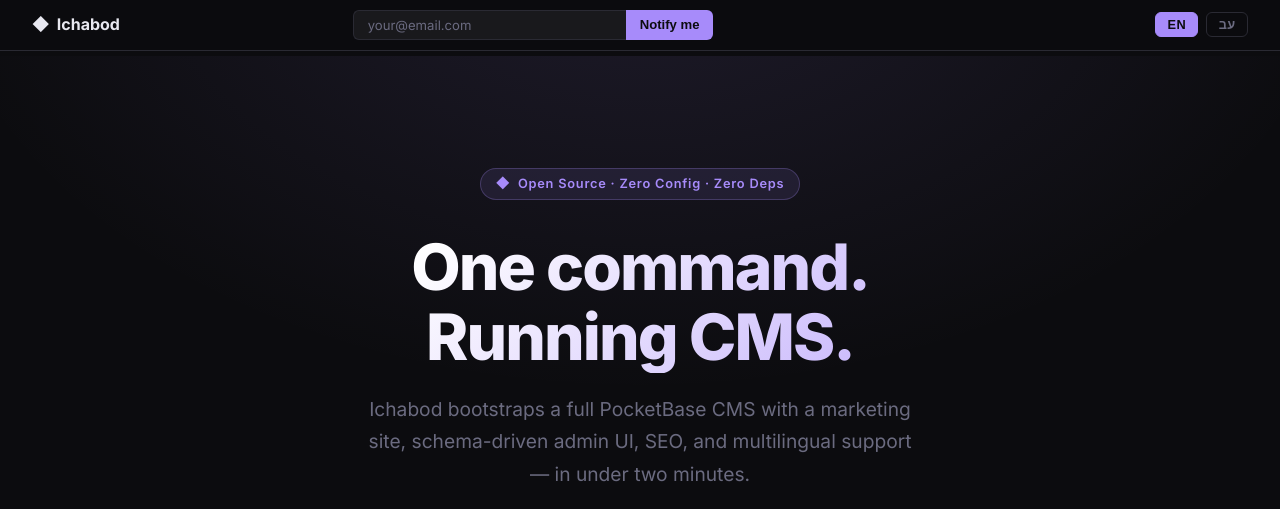
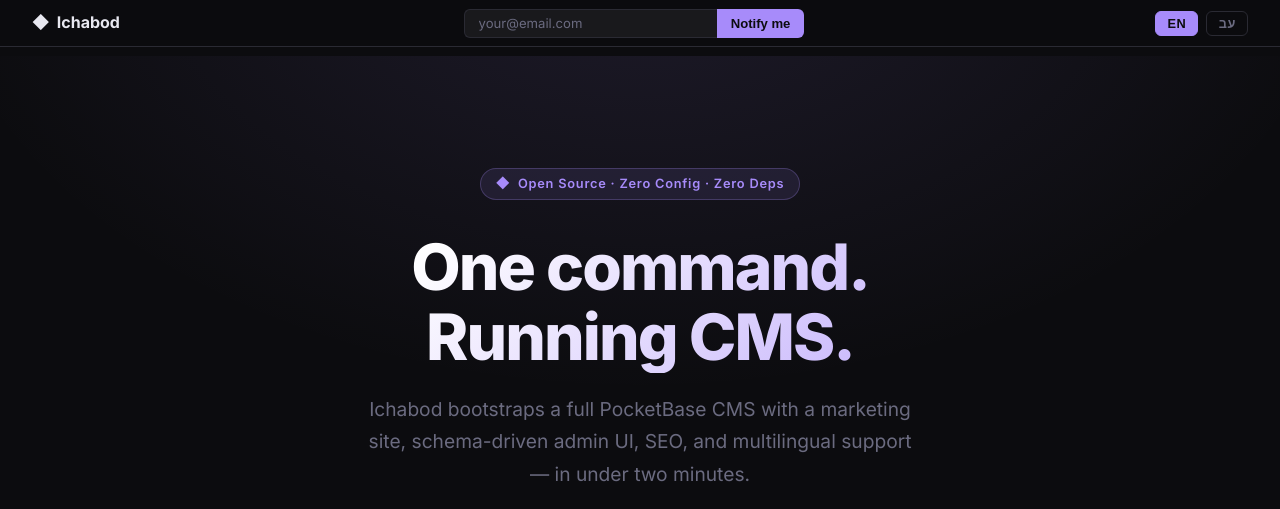
Before and after one commit to isaaacme/ichabod, a website: page docs/index.html in a window 1280 px wide. Shown: the top 509 px of the page. Drawn offline with Linux system fonts and the light colour scheme; a web font is replaced by a local one.

Commit message:
fix: truly center nav form with absolute positioning

```diff
--- a/docs/index.html
+++ b/docs/index.html
@@ -42,10 +42,14 @@
       display: flex; align-items: center; justify-content: space-between;
       padding: .65rem 2rem; gap: 1rem;
     }
+    .lang-bar .nav-form-wrap {
+      position: absolute; left: 50%; transform: translateX(-50%);
+      display: flex; align-items: center; gap: 0;
+    }
     .lang-brand { font-weight: 700; font-size: 1rem; color: var(--text); display: flex; align-items: center; gap: .5rem; white-space: nowrap; }
     .lang-btns { display: flex; gap: .5rem; flex-shrink: 0; }
 
-    .nav-form { display: flex; gap: 0; flex: 1; max-width: 360px; margin: 0 1.5rem; }
+    .nav-form { display: flex; gap: 0; width: 340px; }
     .nav-input {
       flex: 1; min-width: 0; background: rgba(255,255,255,.06);
       border: 1px solid var(--border); border-right: none; color: var(--text);
@@ -300,6 +304,7 @@
 <!-- ── Language Bar ── -->
 <header class="lang-bar">
   <div class="lang-brand"><span>◆</span> Ichabod</div>
+  <div class="nav-form-wrap">
     <form id="nav-form" class="nav-form">
       <input type="email" id="nav-email" class="nav-input" placeholder="your@email.com" required autocomplete="email" />
       <button type="submit" id="nav-btn" class="nav-submit">
@@ -307,7 +312,8 @@
         <span class="i18n-he">עדכן אותי</span>
       </button>
     </form>
-  <div id="nav-msg" class="nav-msg"></div>
+    <div id="nav-msg" class="nav-msg" style="margin-left:.75rem"></div>
+  </div>
   <div class="lang-btns">
     <button class="lang-btn active" id="btn-en" onclick="setLang('en')">EN</button>
     <button class="lang-btn"        id="btn-he" onclick="setLang('he')">עב</button>
```
Lines whose indentation alone changed are shown as unchanged.
